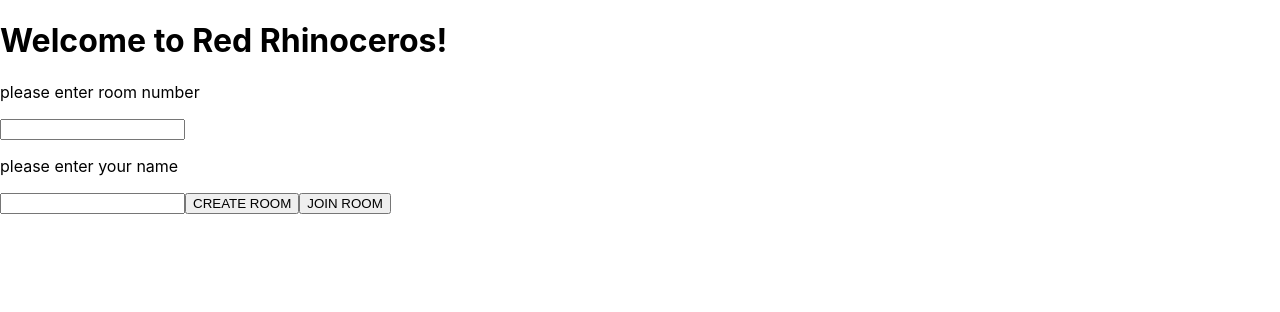
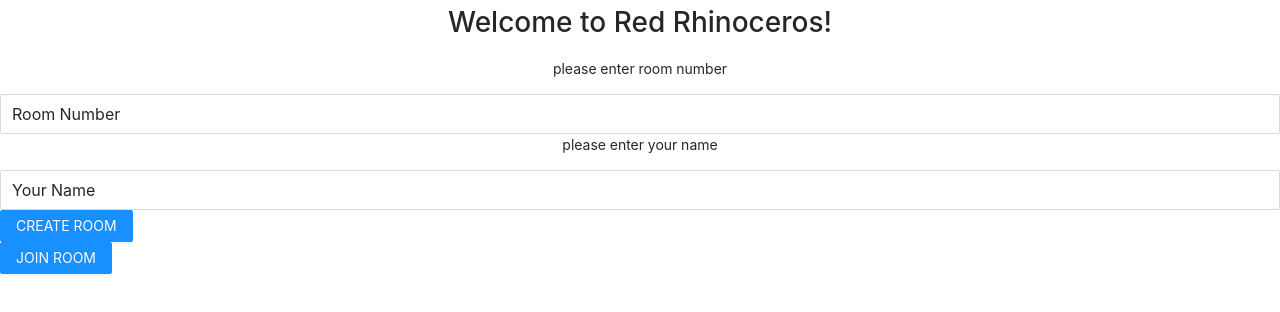
Before and after one commit to lztrman/RR, a React (Create React App) app in the folder RR/: page /webrtc in a window 1280 px wide. Shown: the top 312 px of the page. Built offline with nearby package versions, Linux system fonts and the light colour scheme; no server answers.

Commit message:
Add AntD

```diff
--- a/RR/package.json
+++ b/RR/package.json
@@ -6,9 +6,12 @@
     "@testing-library/jest-dom": "^4.2.4",
     "@testing-library/react": "^9.3.2",
     "@testing-library/user-event": "^7.1.2",
+    "antd": "^4.1.1",
+    "customize-cra": "^0.9.1",
     "express": "^4.17.1",
     "global": "^4.4.0",
     "react": "^16.13.1",
+    "react-app-rewired": "^2.1.5",
     "react-dom": "^16.13.1",
     "react-scripts": "3.4.1",
     "socket.io": "^2.3.0",
--- a/RR/src/App.css
+++ b/RR/src/App.css
@@ -1,3 +1,5 @@
+@import '~antd/dist/antd.css';
+
 .App {
   text-align: center;
 }
--- a/RR/src/App.js
+++ b/RR/src/App.js
@@ -1,6 +1,8 @@
 import React, { Component } from "react";
 import io from 'socket.io-client'
 import Room from "./Room";
+import {Button, Input} from "antd";
+import './App.css';
 
 class App extends Component {
   constructor(props) {
@@ -57,17 +59,20 @@ class App extends Component {
       case false:
         return (
           <div>
-            <h1>Welcome to Red Rhinoceros! </h1>
-            <p> please enter room number </p>
-            <input type="text" ref={this.roomRef} id="roomTf" />
-            <p> please enter your name </p>
-            <input type="text" ref={this.nameRef} id="nameTf" />
-            <button onClick={this.createRoom} id="ceateBtn">
+            <h1 class = "App">Welcome to Red Rhinoceros! </h1>
+            <p class = "App"> please enter room number </p>
+            <Input class = "App" type="text" ref={this.roomRef} size = "large" value = "Room Number"/>
+            <p class = "App"> please enter your name </p>
+            <Input class = "App" type="text" ref={this.nameRef} size = "large" value = "Your Name"/>
+            <br/>
+            <Button type = "primary" onClick={this.createRoom} id="ceateBtn">
               CREATE ROOM
-            </button>
-            <button onClick={this.joinRoom} id="joinBtn">
+            </Button>
+            <br/>
+            <Button type = "primary" onClick={this.joinRoom} id="joinBtn">
               JOIN ROOM
-            </button>
+            </Button>
+
           </div>
         );
       default:
--- a/RR/src/Room.js
+++ b/RR/src/Room.js
@@ -167,6 +167,8 @@ class Room extends Component {
 
     return (
       <div>
+        <p>{this.roomId}</p>
+        <br></br>
         <video
           style={{
             width: 240,
```
Also changed, not shown: 22 other files (tests, documents, lock files or other folders).
